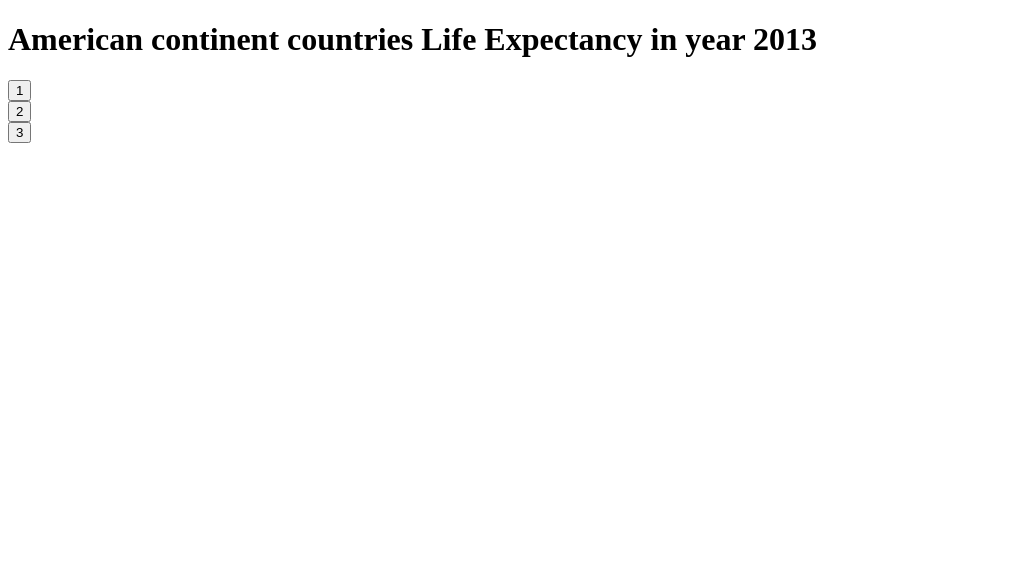
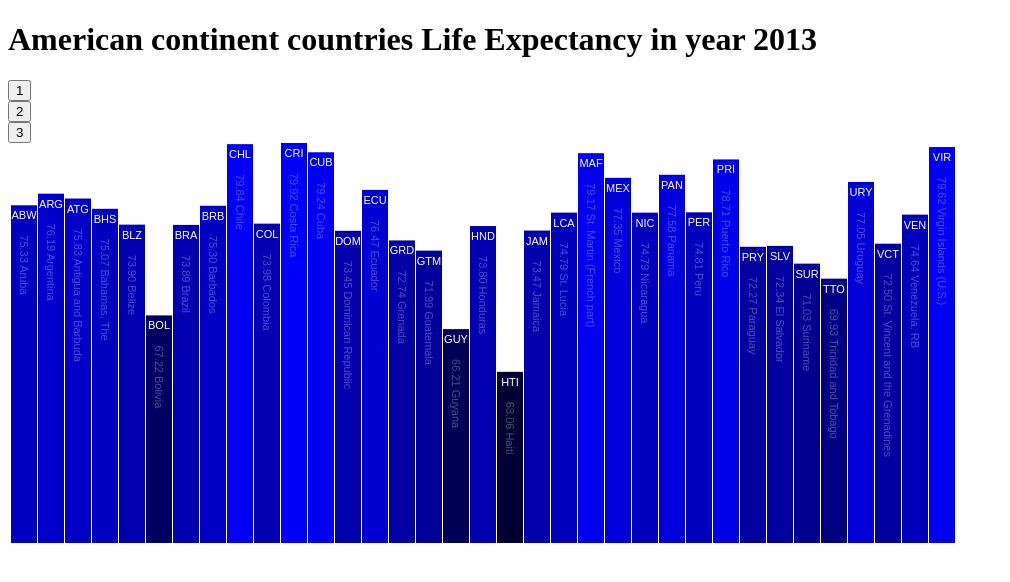
Before and after one commit to manideepallu/My-Assignment, a plain HTML site: page index3.html in a window 1280 px wide. Shown: the whole page, without its empty margins (0-1010 px from the left). Drawn offline with nearby package versions, Linux system fonts and the light colour scheme; no server answers.

Commit message:
Update index3.html

```diff
--- a/index3.html
+++ b/index3.html
@@ -10,7 +10,7 @@
 <body>
     <script src="http://d3js.org/d3.v3.min.js"></script>
     <script>
-        var url = "https://gist.githubusercontent.com/d3byex/a85e18c77b31628e9e94/raw/ddb806f1299114952bc5dc7baf6413dafc8bbb13/fert_pop_lac.csv";
+        var url = "fert_pop_lac.csv";
         d3.csv(url, function (error, rawData) {
             var data = rawData.map(function (d) {
                 return {
```
